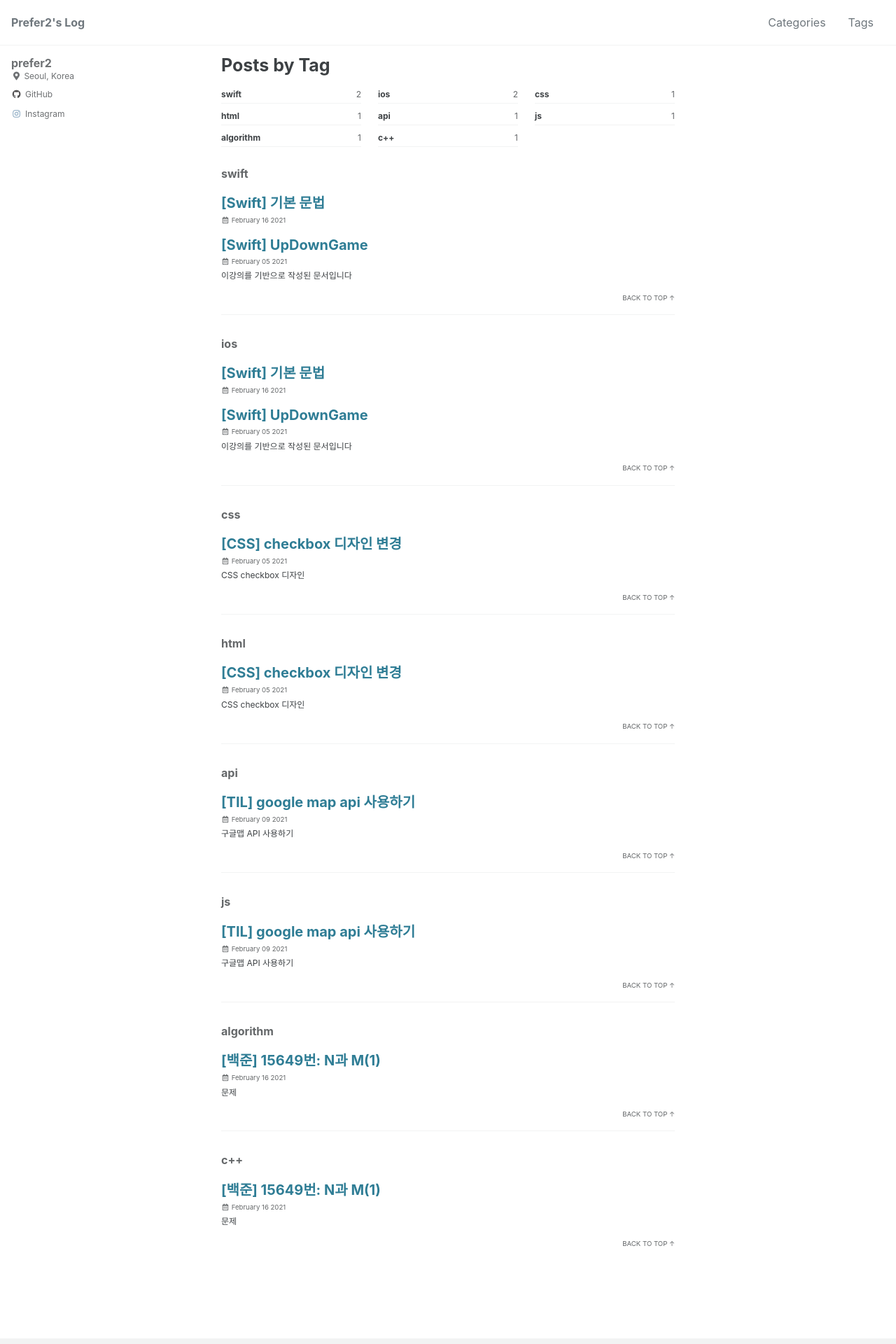
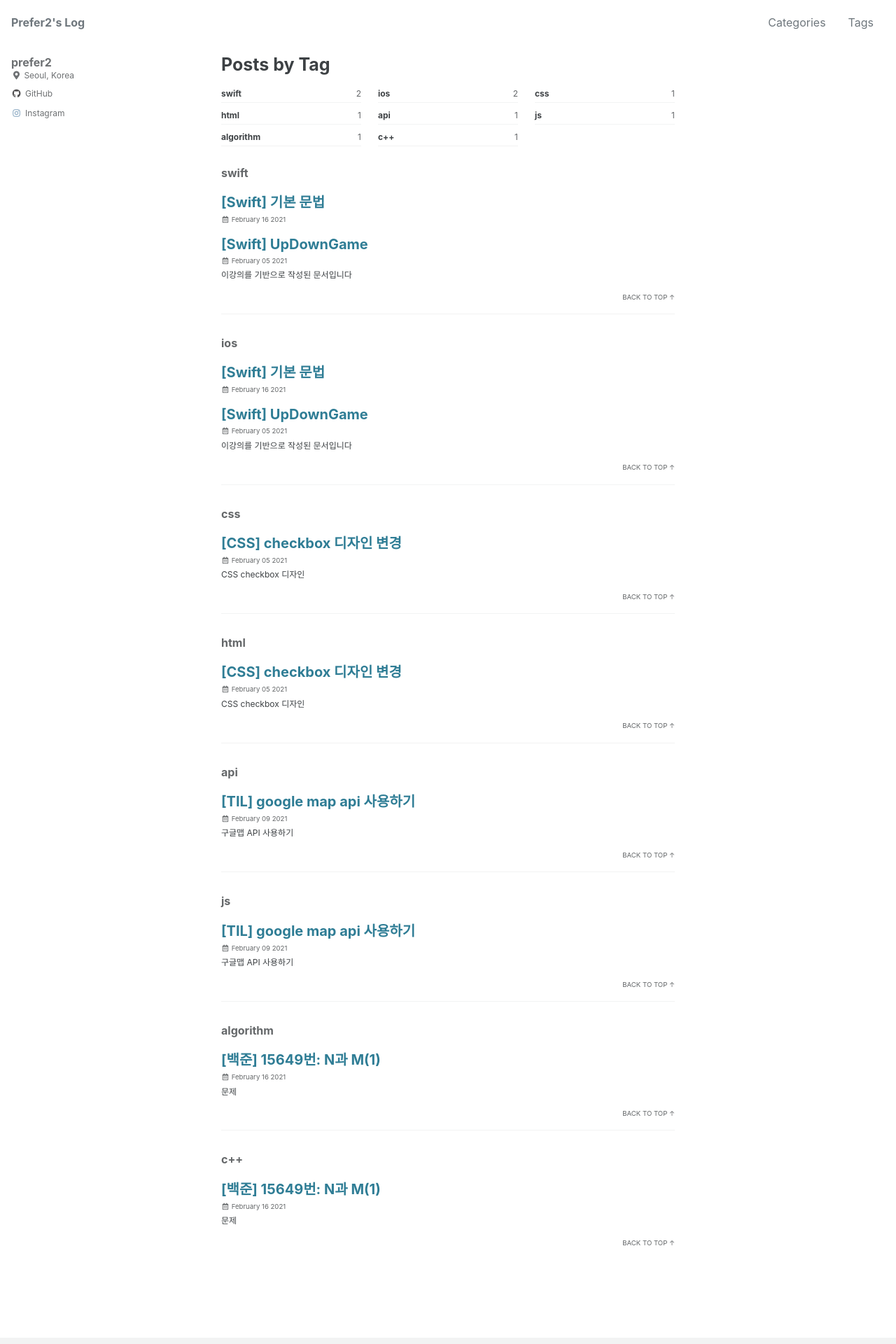
Before and after one commit to prefer2/prefer2.github.io, a Jekyll site: the page built from _pages/tag-archive.md, in a window 1280 px wide. Shown: the top 1920 px of the page at 70% size. Built offline with Jekyll 4.4.1, drawn with Linux system fonts in a browser that asks for light colours; cached includes are drawn as plain includes.

Commit message:
Update _masthead.scss

```diff
--- a/_sass/minimal-mistakes/_masthead.scss
+++ b/_sass/minimal-mistakes/_masthead.scss
@@ -4,7 +4,7 @@
 
 .masthead {
   position: relative;
-  border-bottom: 1px solid $border-color;
+  //border-bottom: 1px solid $border-color;
   -webkit-animation: $intro-transition;
   animation: $intro-transition;
   -webkit-animation-delay: 0.15s;
```
